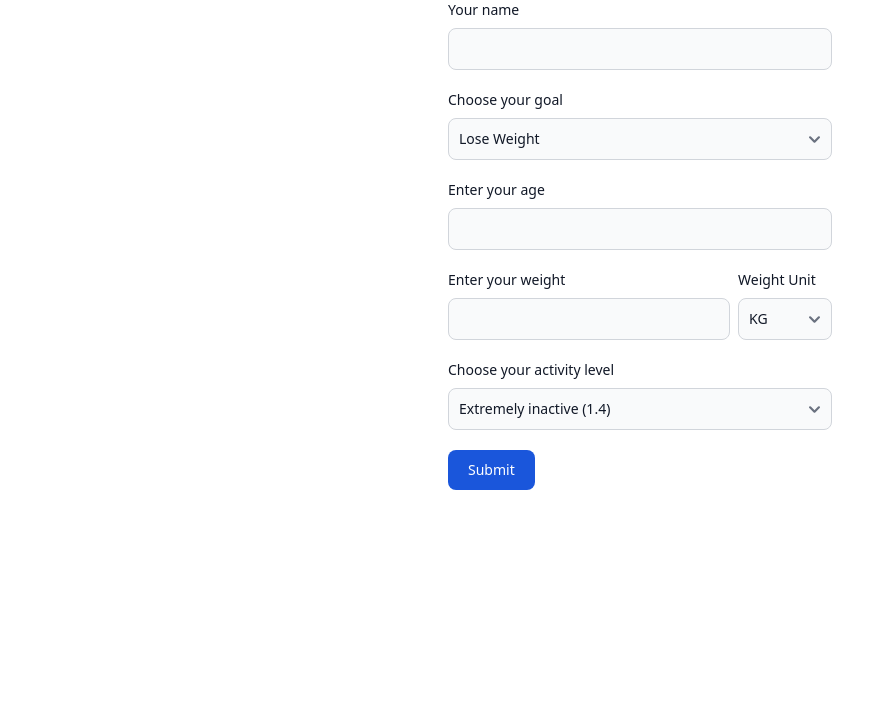
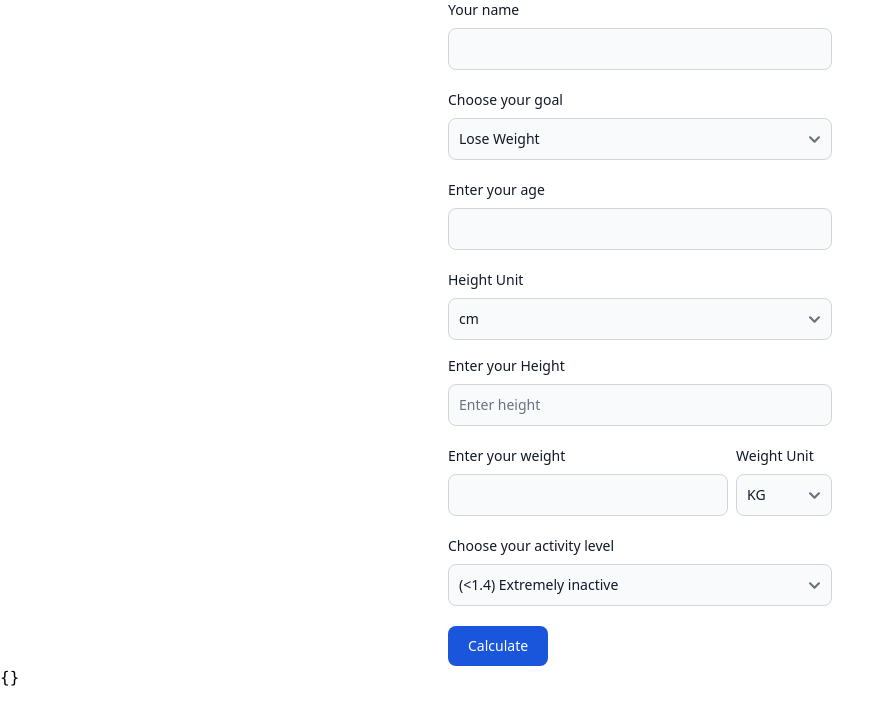
Before and after one commit to MichalTrostowiecki/foodie-cal-quest, a React (Vite) app in the folder foodie-cal-quest/: page /calories-calculation in a window 1280 px wide. Shown: the top 724 px of the page, without its empty margins (0-894 px from the left). Built offline with nearby package versions, Linux system fonts and the light colour scheme.

Commit message:
Add form to get user data, and pass it to parent component

```diff
--- a/foodie-cal-quest/src/components/CaloriesCalPage/index.jsx
+++ b/foodie-cal-quest/src/components/CaloriesCalPage/index.jsx
@@ -1,9 +1,21 @@
+import { useState } from "react";
 import UserDataForm from "../UserDataForm"
 
 const CaloriesCalPage = () => {
+
+    const [user, setUser] = useState({});
+
+
+    const calculateCalories = () => {
+
+    }
+
+
+
     return (
         <div>
-            <UserDataForm />
+            <UserDataForm setUser={setUser}/>
+            <pre>{JSON.stringify(user, null, 2)}</pre>
         </div>
     )
 }
--- a/foodie-cal-quest/src/components/UserDataForm/index.jsx
+++ b/foodie-cal-quest/src/components/UserDataForm/index.jsx
@@ -1,10 +1,26 @@
-const UserDataForm = () => {
+import { useState } from "react";
+
+const UserDataForm = ({ setUser }) => {
+    const [heightUnit, setHeightUnit] = useState('cm');
+
+    const handleSubmit = (event) => {
+        event.preventDefault();
+        const formData = new FormData(event.target);
+        const data = Object.fromEntries(formData);
+
+        setUser(data);
+    };
+
     return (
-        <form className="max-w-sm mx-auto" autoComplete="on">
+        <form onSubmit={handleSubmit} className="max-w-sm mx-auto" autoComplete="on">
+            {/* Name Section */}
             <div className="mb-5">
                 <label htmlFor="name" className="block mb-2 text-sm font-medium text-gray-900 dark:text-white">Your name</label>
                 <input type="text" id="name" name="name" autoComplete="name" className="bg-gray-50 border border-gray-300 text-gray-900 text-sm rounded-lg focus:ring-blue-500 focus:border-blue-500 block w-full p-2.5 dark:bg-gray-700 dark:border-gray-600 dark:placeholder-gray-400 dark:text-white dark:focus:ring-blue-500 dark:focus:border-blue-500" required />
             </div>
+            {/* End of Name Section */}
+
+            {/* Goal Section */}
             <div className="mb-5">
                 <label htmlFor="goal" className="block mb-2 text-sm font-medium text-gray-900 dark:text-white">Choose your goal</label>
                 <select id="goal" name="goal" autoComplete="goal" className="bg-gray-50 border border-gray-300 text-gray-900 text-sm rounded-lg focus:ring-blue-500 focus:border-blue-500 block w-full p-2.5 dark:bg-gray-700 dark:border-gray-600 dark:placeholder-gray-400 dark:text-white dark:focus:ring-blue-500 dark:focus:border-blue-500">
@@ -13,33 +29,79 @@ const UserDataForm = () => {
                     <option value="maintain">Maintain Weight</option>
                 </select>
             </div>
+            {/* End of Goal Section */}
+
+            {/* Age Section */}
             <div className="mb-5">
                 <label htmlFor="age" className="block mb-2 text-sm font-medium text-gray-900 dark:text-white">Enter your age</label>
-                <input type="text" id="age" name="age" autoComplete="age" className="bg-gray-50 border border-gray-300 text-gray-900 text-sm rounded-lg focus:ring-blue-500 focus:border-blue-500 block w-full p-2.5 dark:bg-gray-700 dark:border-gray-600 dark:placeholder-gray-400 dark:text-white dark:focus:ring-blue-500 dark:focus:border-blue-500" required />
+                <input type="number" id="age" name="age" autoComplete="age" className="bg-gray-50 border border-gray-300 text-gray-900 text-sm rounded-lg focus:ring-blue-500 focus:border-blue-500 block w-full p-2.5 dark:bg-gray-700 dark:border-gray-600 dark:placeholder-gray-400 dark:text-white dark:focus:ring-blue-500 dark:focus:border-blue-500" required />
             </div>
+            {/* End of Age Section */}
+
+            {/* Height Section */}
+            <div className="mb-5">
+                {/* Height Unit Selection */}
+                <label htmlFor="height-unit" className="block mb-2 text-sm font-medium text-gray-900 dark:text-white">Height Unit</label>
+                <select id="height-unit" name="height-unit" value={heightUnit} onChange={(e) => setHeightUnit(e.target.value)} className="bg-gray-50 border border-gray-300 text-gray-900 text-sm rounded-lg focus:ring-blue-500 focus:border-blue-500 block w-full p-2.5 dark:bg-gray-700 dark:border-gray-600 dark:placeholder-gray-400 dark:text-white dark:focus:ring-blue-500 dark:focus:border-blue-500 mb-4">
+                    <option value="cm">cm</option>
+                    <option value="meters">meters</option>
+                    <option value="inches">inches (for feet/inches)</option>
+                </select>
+
+                {/* Conditional Height Input */}
+                {heightUnit !== 'inches' ? (
+                    <div>
+                        <label htmlFor="height" className="block mb-2 text-sm font-medium text-gray-900 dark:text-white">Enter your Height</label>
+                        <input type="number" step="0.1" id="height" name="height" autoComplete="height" placeholder="Enter height" className="bg-gray-50 border border-gray-300 text-gray-900 text-sm rounded-lg focus:ring-blue-500 focus:border-blue-500 block w-full p-2.5 dark:bg-gray-700 dark:border-gray-600 dark:placeholder-gray-400 dark:text-white dark:focus:ring-blue-500 dark:focus:border-blue-500" required />
+                    </div>
+                ) : (
+                    <div className="flex justify-between space-x-4">
+                        <div className="flex-1">
+                            <label htmlFor="height-feet" className="block text-sm font-medium text-gray-900 dark:text-white">Feet</label>
+                            <input type="number" name="heightFeet" id="height-feet" className="mt-1 block w-full rounded-md border-gray-300 shadow-sm focus:border-indigo-500 focus:ring-indigo-500 sm:text-sm" placeholder="Feet" />
+                        </div>
+                        <div className="flex-1">
+                            <label htmlFor="height-inches" className="block text-sm font-medium text-gray-900 dark:text-white">Inches</label>
+                            <input type="number" name="heightInches" id="height-inches" className="mt-1 block w-full rounded-md border-gray-300 shadow-sm focus:border-indigo-500 focus:ring-indigo-500 sm:text-sm" placeholder="Inches" />
+                        </div>
+                    </div>
+                )}
+            </div>
+            {/* End of Height Section */}
+
+            {/* Weight Section */}
             <div className="mb-5 flex justify-between">
-                <div className="w-3/4">
+                {/* Weight Input */}
+                <div className="w-3/4 pr-2">
                     <label htmlFor="weight" className="block mb-2 text-sm font-medium text-gray-900 dark:text-white">Enter your weight</label>
-                    <input type="text" id="weight" name="weight" autoComplete="weight" className="bg-gray-50 border border-gray-300 text-gray-900 text-sm rounded-lg focus:ring-blue-500 focus:border-blue-500 block w-full p-2.5 dark:bg-gray-700 dark:border-gray-600 dark:placeholder-gray-400 dark:text-white dark:focus:ring-blue-500 dark:focus:border-blue-500" required />
+                    <input type="number" step="0.1" id="weight" name="weight" autoComplete="weight" className="bg-gray-50 border border-gray-300 text-gray-900 text-sm rounded-lg focus:ring-blue-500 focus:border-blue-500 block w-full p-2.5 dark:bg-gray-700 dark:border-gray-600 dark:placeholder-gray-400 dark:text-white dark:focus:ring-blue-500 dark:focus:border-blue-500" required />
                 </div>
-                <div className="w-1/4 ml-2">
+                {/* Weight Unit Selection */}
+                <div className="w-1/4">
                     <label htmlFor="weight-unit" className="block mb-2 text-sm font-medium text-gray-900 dark:text-white">Weight Unit</label>
-                    <select id="weight-unit" name="weight-unit" autoComplete="weight-unit" className="bg-gray-50 border border-gray-300 text-gray-900 text-sm rounded-lg focus:ring-blue-500 focus:border-blue-500 block w-full p-2.5 dark:bg-gray-700 dark:border-gray-600 dark:placeholder-gray-400 dark:text-white dark:focus:ring-blue-500 dark:focus:border-blue-500">
+                    <select id="weight-unit" name="weight-unit" autoComplete="weight-unit" className="bg-gray-50 border border-gray-300 text-gray-900 text-sm rounded-lg focus:ring-blue-500 focus:border-blue-500 block w-full p-2.5 dark:bg-gray-700 dark:border-gray-600 dark:placeholder-gray-400 dark:text:white dark:focus:ring-blue-500 dark:focus:border-blue-500">
                         <option value="kg">KG</option>
                         <option value="stones">Stones</option>
+                        <option value="lbs">LBS</option>
                     </select>
                 </div>
             </div>
+            {/* End of Weight Section */}
+
+            {/* Activity Level Section */}
             <div className="mb-5">
-                <label htmlFor="activity-level" className="block mb-2 text-sm font-medium text-gray-900 dark:text-white">Choose your activity level</label>
-                <select id="activity-level" name="activity-level" autoComplete="activity level" className="bg-gray-50 border border-gray-300 text-gray-900 text-sm rounded-lg focus:ring-blue-500 focus:border-blue-500 block w-full p-2.5 dark:bg-gray-700 dark:border-gray-600 dark:placeholder-gray-400 dark:text-white dark:focus:ring-blue-500 dark:focus:border-blue-500">
-                    <option value="extremely-inactive">Extremely inactive (1.4)</option>
-                    <option value="sedentary">Sedentary-Office Worker, little or no exercise (1.4-1.6)</option>
-                    <option value="moderately-active">Construction worker or person running one hour daily (1.7-2)</option>
-
+                <label htmlFor="activity-level" className="block mb-2 text-sm font-medium text-gray-900 dark:text:white">Choose your activity level</label>
+                <select id="activity-level" name="activity-level" autoComplete="activity level" className="bg-gray-50 border border-gray-300 text-gray-900 text-sm rounded-lg focus:ring-blue-500 focus:border-blue-500 block w-full p-2.5 dark:bg-gray-700 dark:border-gray-600 dark:placeholder-gray-400 dark:text:white dark:focus:ring-blue-500 dark:focus:border-blue-500">
+                    <option value="1.3">({"<"}1.4) Extremely inactive</option>
+                    <option value="1.5">(1.4-1.6) Sedentary-Office Worker, little or no exercise</option>
+                    <option value="1.8">(1.7-2) Construction worker or person running one hour daily</option>
+                    <option value="2.2">(2.1-2.4) Agricultural worker (non mechanized) or person swimming two hours daily</option>
+                    <option value="2.5">({">"}2.40) Ex.Competitive cyclist</option>
                 </select>
             </div>
-            <button type="submit" className="text-white bg-blue-700 hover:bg-blue-800 focus:ring-4 focus:outline-none focus:ring-blue-300 font-medium rounded-lg text-sm w-full sm:w-auto px-5 py-2.5 text-center dark:bg-blue-600 dark:hover:bg-blue-700 dark:focus:ring-blue-800">Submit</button>
+            {/* End of Activity Level Section */}
+
+            <button type="submit" className="text-white bg-blue-700 hover:bg-blue-800 focus:ring-4 focus:outline-none focus:ring-blue-300 font-medium rounded-lg text-sm w-full sm:w-auto px-5 py-2.5 text-center dark:bg-blue-600 dark:hover:bg-blue-700 dark:focus:ring-blue-800">Calculate</button>
         </form>
     );
 };
```
